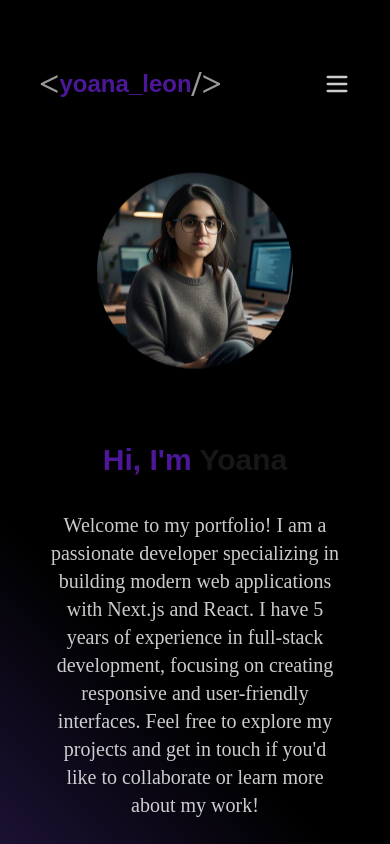
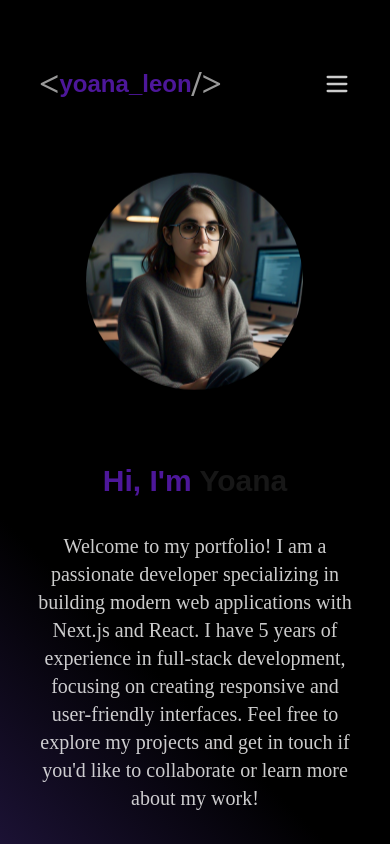
Before and after one commit to ylfranco98/portfolio, a Next.js app: page / in a window 390 px wide. Shown: the top 844 px of the page. Built offline with nearby package versions, Linux system fonts and the light colour scheme.

Commit message:
make hero responsive for mobile devices

```diff
--- a/components/Main.tsx
+++ b/components/Main.tsx
@@ -41,7 +41,7 @@ export const Main: React.FC = () => {
   };
 
   return (
-    <section className="relative flex xl:flex-row flex-col items-center justify-between mt-[50px] z-[1] pl-[5%] pr-[5%]">
+    <section className="relative flex xl:flex-row flex-col items-center justify-between mt-[50px] z-[1] lg:px-[5%]">
       <Image
         className="zoom-in z-[1] xl:w-2/5 w-2/3 rounded-full shadow-[0_3px_8px_rgba(0,0,0,0.24)] cursor-pointer animate-zoomIn "
         src={"/hero.jpg"}
```
